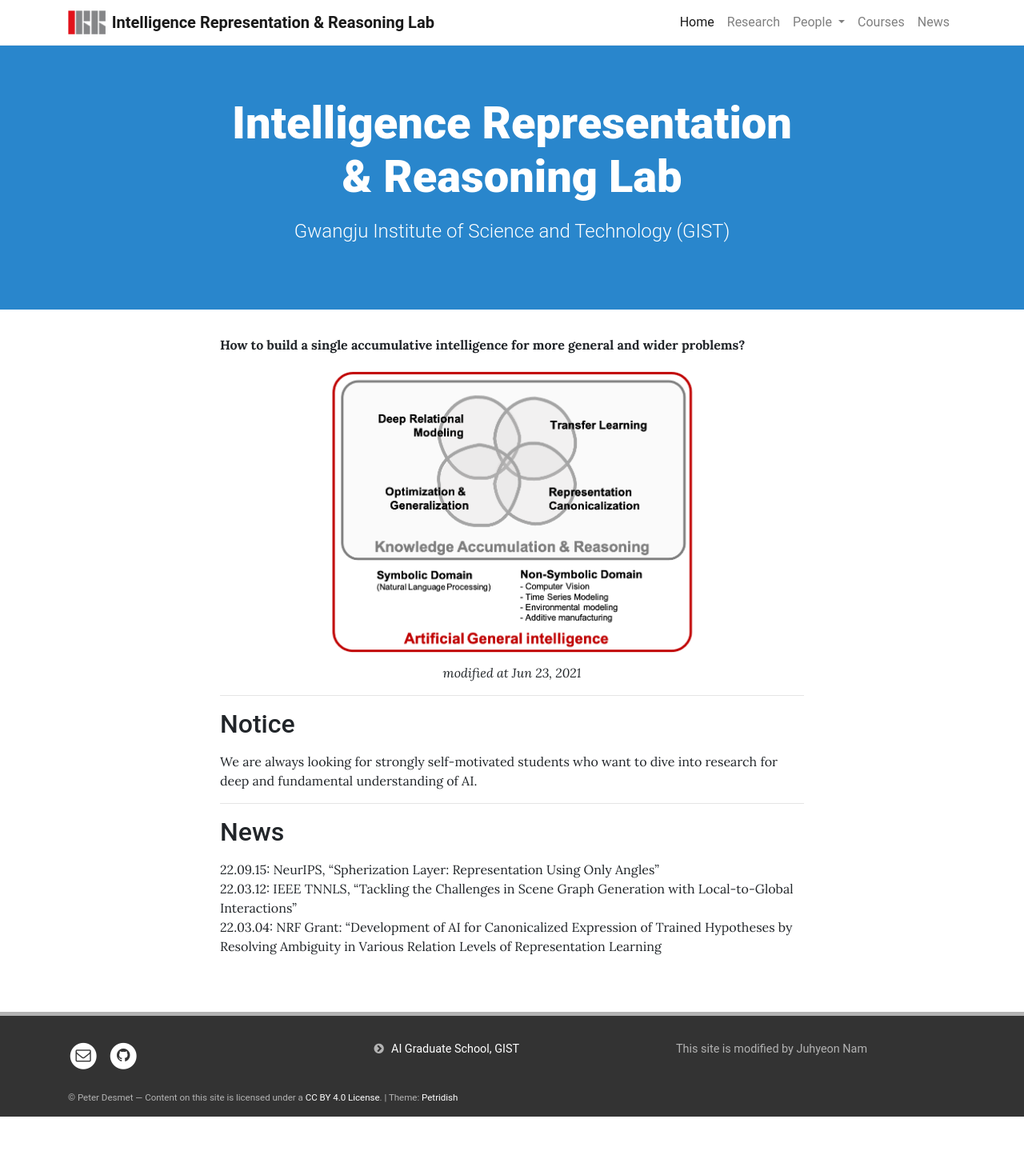
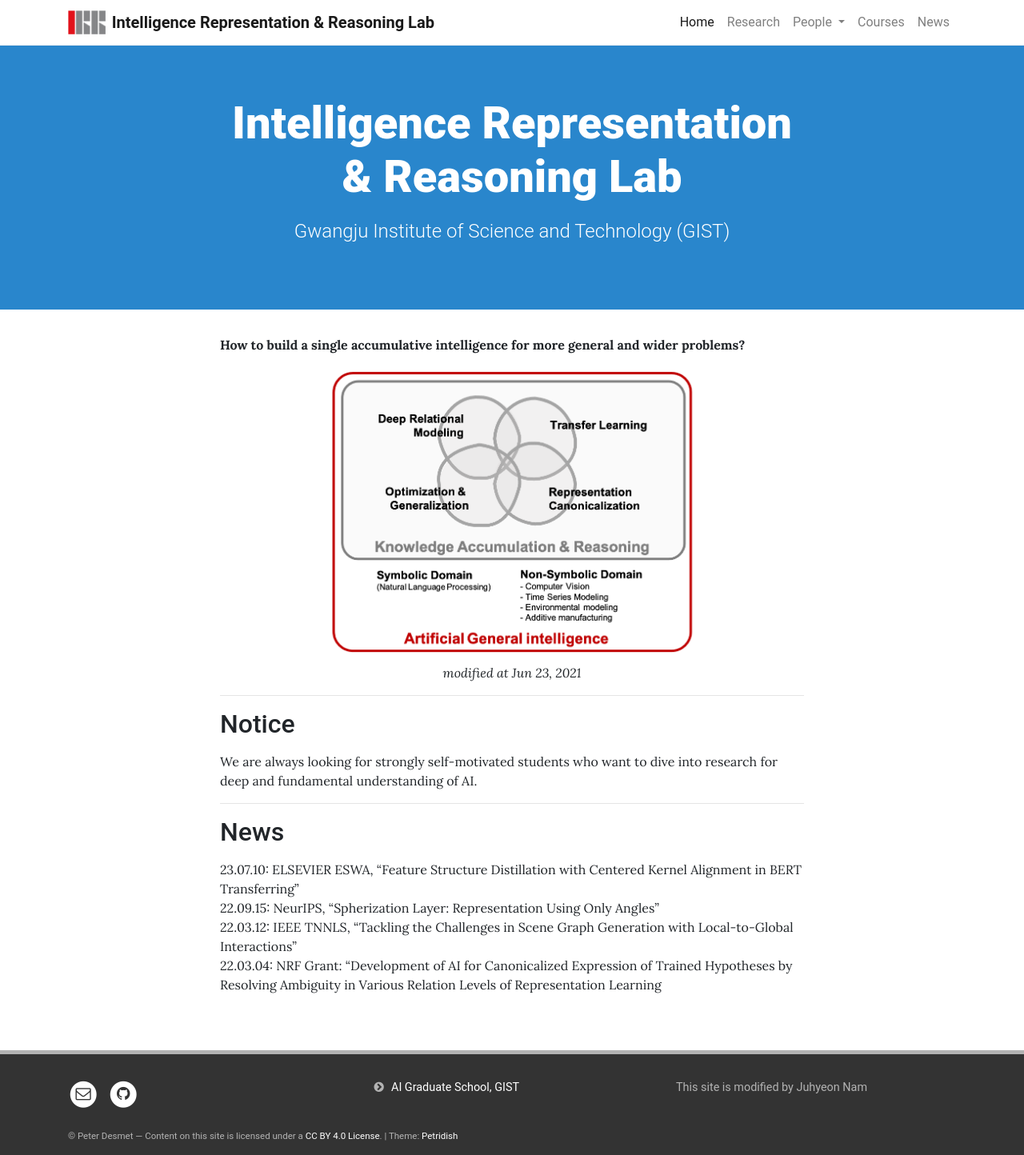
Before and after one commit to irrlab/irrlab.github.io, a Jekyll site: the page built from pages/home.md, in a window 1280 px wide. Shown: the whole page at 80% size. Built offline with Jekyll 4.4.1, drawn with Linux system fonts in a browser that asks for light colours; before the commit the page ends 1396 px from its top, so only the background shows below that.

Commit message:
Updata news and publication (by heejun)

```diff
--- a/_data/publication.yml
+++ b/_data/publication.yml
@@ -48,7 +48,7 @@
   code: https://github.com/sangminwoo/Local-to-Global-Interaction-Networks-SGG
   youtube: https://www.youtube.com/watch?v=dvyPCQqU-8E
 
-- title: 'Feature Structure Distillation for BERT Transferring'
+- title: 'Feature Structure Distillation with Centered Kernel Alignment in BERT Transferring'
   where: Arxiv 2022
   image: assets/img/publication/HeeJun_FSD.png
   abstract: >
--- a/pages/home.md
+++ b/pages/home.md
@@ -20,6 +20,7 @@ We are always looking for strongly self-motivated students who want to dive into
 
 ## News
 <!-- Content here would shop up above your list of posts -->
+23.07.10: ELSEVIER ESWA, "Feature Structure Distillation with Centered Kernel Alignment in BERT Transferring"<br/>
 22.09.15: NeurIPS, "Spherization Layer: Representation Using Only Angles"<br/>
 22.03.12: IEEE TNNLS, "Tackling the Challenges in Scene Graph Generation with Local-to-Global Interactions"<br/>
 22.03.04: NRF Grant: "Development of AI for Canonicalized Expression of Trained Hypotheses by Resolving Ambiguity in Various Relation Levels of Representation Learning <br/>
```
